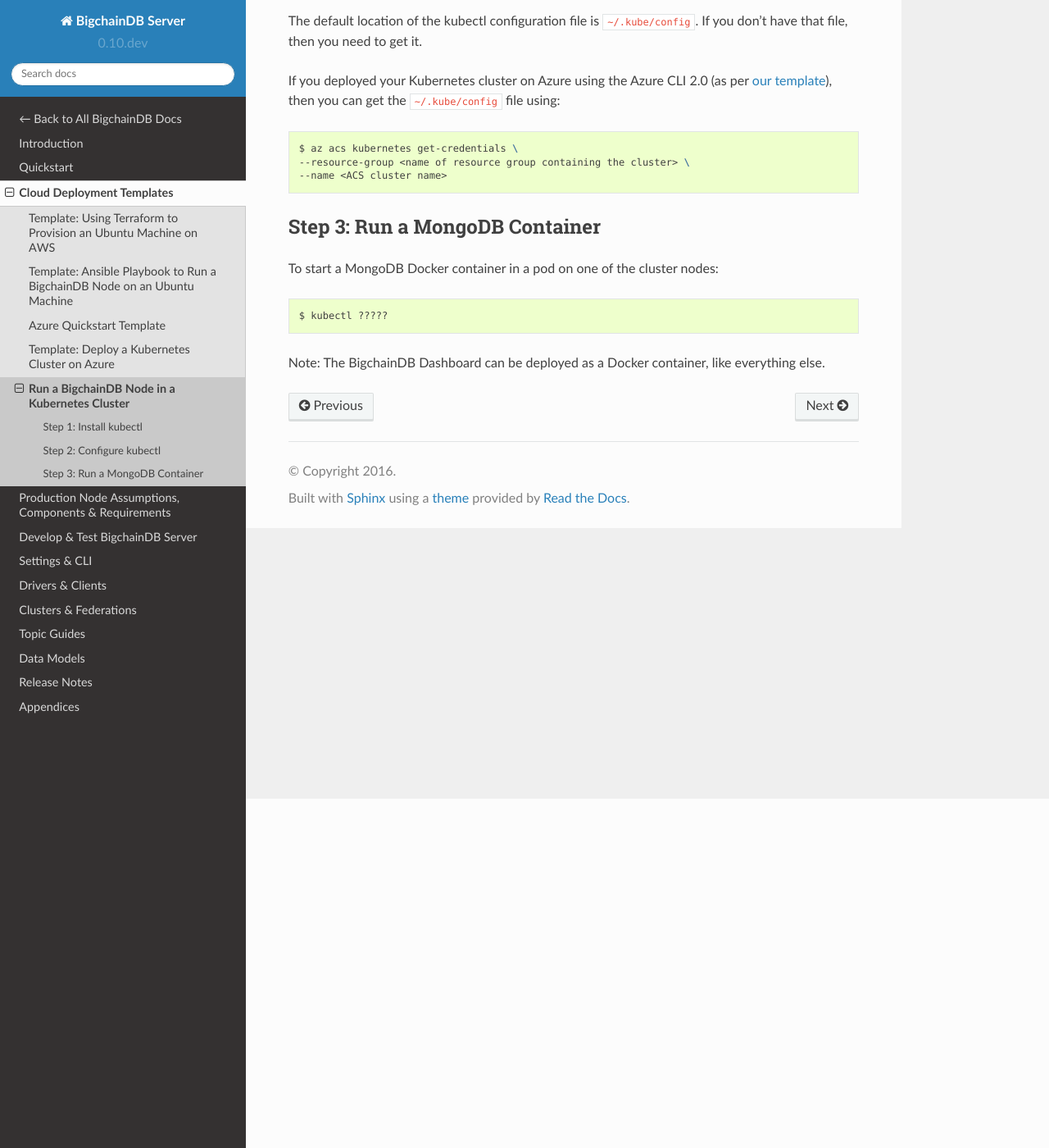
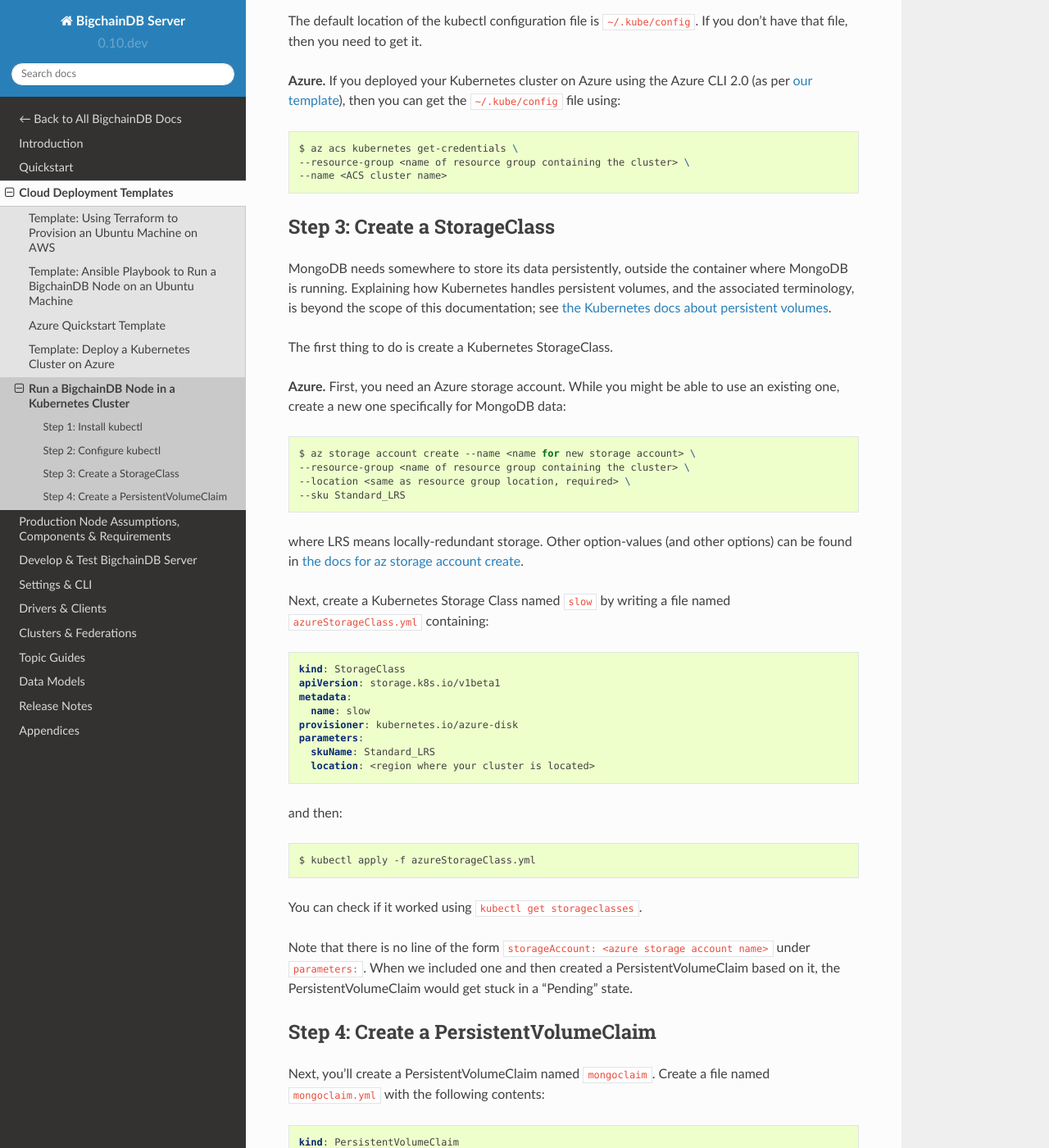
Before and after one commit to bigchaindb/bigchaindb, a Sphinx documentation site: the page built from docs/server/source/cloud-deployment-templates/node-on-kubernetes.rst, in a window 1280 px wide and 1400 px high, scrolled down 426 px. Shown: the whole window at 82% size. Built offline with Sphinx 7.4.7 and the Read the Docs theme 2.0.0, drawn with Linux system fonts in a browser that asks for light colours; pages that are not in the unit, such as notebooks, are missing from menus; some of the changed text lies outside the part shown.

Commit message:
docs: create k8s StorageClass & PVC

```diff
--- a/docs/server/source/cloud-deployment-templates/node-on-kubernetes.rst
+++ b/docs/server/source/cloud-deployment-templates/node-on-kubernetes.rst
@@ -21,7 +21,7 @@ Step 2: Configure kubectl
 The default location of the kubectl configuration file is ``~/.kube/config``.
 If you don't have that file, then you need to get it.
 
-If you deployed your Kubernetes cluster on Azure
+**Azure.** If you deployed your Kubernetes cluster on Azure
 using the Azure CLI 2.0 (as per :doc:`our template <template-kubernetes-azure>`),
 then you can get the ``~/.kube/config`` file using:
 
@@ -32,15 +32,117 @@ then you can get the ``~/.kube/config`` file using:
    --name <ACS cluster name>
 
 
-Step 3: Run a MongoDB Container
--------------------------------
+Step 3: Create a StorageClass
+-----------------------------
 
-To start a MongoDB Docker container in a pod on one of the cluster nodes:
+MongoDB needs somewhere to store its data persistently,
+outside the container where MongoDB is running.
+Explaining how Kubernetes handles persistent volumes,
+and the associated terminology,
+is beyond the scope of this documentation;
+see `the Kubernetes docs about persistent volumes
+<https://kubernetes.io/docs/user-guide/persistent-volumes>`_.
+
+The first thing to do is create a Kubernetes StorageClass.
+
+**Azure.** First, you need an Azure storage account.
+While you might be able to use an existing one,
+create a new one specifically for MongoDB data:
 
 .. code:: bash
 
-   $ kubectl ?????
+   $ az storage account create --name <name for new storage account> \
+   --resource-group <name of resource group containing the cluster> \
+   --location <same as resource group location, required> \
+   --sku Standard_LRS
+
+where LRS means locally-redundant storage. Other option-values (and other options) can be found in `the docs for az storage account create <https://docs.microsoft.com/en-us/cli/azure/storage/account#create>`_.
+
+Next, create a Kubernetes Storage Class named ``slow``
+by writing a file named ``azureStorageClass.yml`` containing:
+
+.. code:: yaml
+
+   kind: StorageClass
+   apiVersion: storage.k8s.io/v1beta1
+   metadata:
+     name: slow
+   provisioner: kubernetes.io/azure-disk
+   parameters:
+     skuName: Standard_LRS
+     location: <region where your cluster is located>
+
+and then:
+
+.. code:: bash
+
+   $ kubectl apply -f azureStorageClass.yml
+
+You can check if it worked using ``kubectl get storageclasses``.
+
+Note that there is no line of the form
+``storageAccount: <azure storage account name>``
+under ``parameters:``. When we included one
+and then created a PersistentVolumeClaim based on it,
+the PersistentVolumeClaim would get stuck
+in a "Pending" state.
 
 
-Note: The BigchainDB Dashboard can be deployed
-as a Docker container, like everything else.
+Step 4: Create a PersistentVolumeClaim
+--------------------------------------
+
+Next, you'll create a PersistentVolumeClaim named ``mongoclaim``.
+Create a file named ``mongoclaim.yml``
+with the following contents:
+
+.. code:: yaml
+
+   kind: PersistentVolumeClaim
+   apiVersion: v1
+   metadata:
+     name: mongoclaim
+     annotations:
+       volume.beta.kubernetes.io/storage-class: slow
+   spec:
+     accessModes:
+       - ReadWriteOnce
+     resources:
+       requests:
+         storage: 2Gi
+
+Note how there's no explicit depencency on the storage provider.
+``ReadWriteOnce`` (RWO) means the volume can be mounted as
+read-write by a single Kubernetes node.
+(``ReadWriteOnce`` is the *only* access mode supported
+by AzureDisk.)
+``storage: 2Gi`` means the volume has a size of two
+`gibibytes <https://en.wikipedia.org/wiki/Gibibyte>`_.
+(You can change that if you like.)
+
+Create ``mongoclaim`` in your Kubernetes cluster:
+
+.. code:: bash
+
+   $ kubectl apply -f mongoclaim.yml
+
+You can check its status using:
+
+.. code:: bash
+
+   $ kubectl get pvc
+
+Initially, the status of ``mongoclaim`` might be "Pending"
+but it should become "Bound" fairly quickly.
+
+.. code:: bash
+
+   $ kubectl describe pvc
+   Name:            mongoclaim
+   Namespace:       default
+   StorageClass:    slow
+   Status:          Bound
+   Volume:          pvc-ebed81f1-fdca-11e6-abf0-000d3a27ab21
+   Labels:          <none>
+   Capacity:        2Gi
+   Access Modes:    RWO
+   No events.
```
